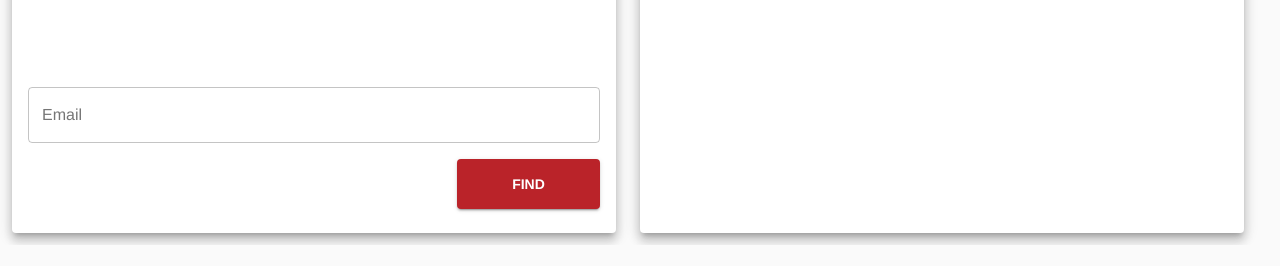
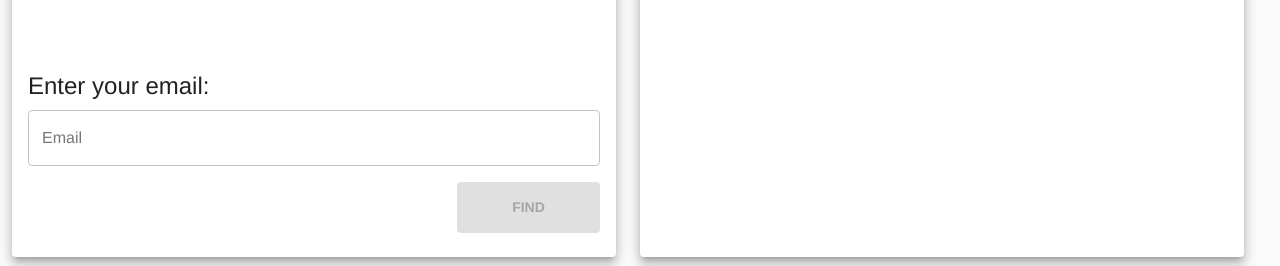
Before and after one commit to gercordero/dwarf-test, a React (Create React App) app: page / in a window 1280 px wide. Shown: the part 581-847 px from the top of the page. Before the commit the page ends 826 px from the top, so only its background shows below. Built offline with nearby package versions, Linux system fonts and the light colour scheme.

Commit message:
Done with FindOrderAction

```diff
--- a/src/Pages/OrderPage/ContentGrid/FormSection/EmailField/EmailField.jsx
+++ b/src/Components/EmailField/EmailField.jsx
@@ -1,12 +1,12 @@
 import React, { useState } from "react";
 // Validation
-import validateEmail from "../../../../../validation/validateEmail";
+import validateEmail from "../../validation/validateEmail";
 // Material UI
 import Typography from "@material-ui/core/Typography";
 import TextField from "@material-ui/core/TextField";
 import FormHelperText from "@material-ui/core/FormHelperText";
 
-const EmailField = ({ setFormError, onEmailChange }) => {
+const EmailField = ({ setFormError, onEmailChange, headingStyle = {} }) => {
   // Error state
   const [error, setError] = useState("");
 
@@ -41,7 +41,7 @@ const EmailField = ({ setFormError, onEmailChange }) => {
   };
   return (
     <>
-      <Typography variant="h5" gutterBottom style={{ marginTop: "3rem" }}>
+      <Typography variant="h5" gutterBottom style={headingStyle}>
         Enter your email:
       </Typography>
       <TextField
--- a/src/Components/index.js
+++ b/src/Components/index.js
@@ -8,3 +8,4 @@ export { default as ContinueMessage } from "./ContinueMessage/ContinueMessage";
 export { default as Ingridients } from "./Ingridients/Ingridients";
 export { default as DrinksList } from "./DrinksList/DrinksList";
 export { default as ReceiptCard } from "./ReceiptCard/ReceiptCard";
+export { default as EmailField } from "./EmailField/EmailField";
--- a/src/Pages/HomePage/ContentGrid/FindOrderSection/FindOrderSection.jsx
+++ b/src/Pages/HomePage/ContentGrid/FindOrderSection/FindOrderSection.jsx
@@ -1,9 +1,16 @@
-import React from "react";
+import React, { useState } from "react";
+// React router
+import { useHistory } from "react-router-dom";
+// Redux
+import { useDispatch } from "react-redux";
+// Redux actions
+import { findOrderAction } from "../../../../actions/order-actions";
+// Components
+import { EmailField } from "../../../../Components";
 // Material UI
 import Grid from "@material-ui/core/Grid";
 import CardContent from "@material-ui/core/CardContent";
 import Typography from "@material-ui/core/Typography";
-import TextField from "@material-ui/core/TextField";
 // Styled components
 import {
   StyledCard,
@@ -12,18 +19,60 @@ import {
 } from "./styles/FindOrderSection";
 
 const FindOrderSection = () => {
+  // Redux state
+  const dispatch = useDispatch();
+
+  // FindOrderSection state
+  const [formEmail, setFormEmail] = useState("");
+  const [formError, setFormError] = useState(true);
+
+  // Use history
+  let history = useHistory();
+
+  // Submit handler
+  const submitHandler = (event) => {
+    // Prevent page reload
+    event.preventDefault();
+
+    // if no error dispatch find order
+    if (!formError) {
+      dispatch(findOrderAction(formEmail));
+      history.push("/pick-dish");
+    }
+  };
+
+  // On change email handler
+  const onEmailChange = (email) => {
+    setFormEmail(email);
+  };
+
+  // An easy way to pass props to child component
+  const propsForEmailField = {
+    onEmailChange,
+    setFormError,
+  };
+
   return (
     <Grid item xs={12} sm={12} md={6}>
       <StyledCard raised>
+        {/* Heading */}
         <CardContent>
           <Typography variant="h4" component="h2">
             Find Your Order
           </Typography>
         </CardContent>
+        {/* Form */}
         <CardContent>
-          <StyledForm onSubmit={(e) => e.preventDefault()}>
-            <TextField variant="outlined" typ="email" label="Email" />
-            <StyledButton type="submit" color="primary" variant="contained">
+          <StyledForm onSubmit={submitHandler}>
+            {/* Email Field */}
+            <EmailField {...propsForEmailField} />
+            {/* Submit Button */}
+            <StyledButton
+              type="submit"
+              color="primary"
+              variant="contained"
+              disabled={formError}
+            >
               Find
             </StyledButton>
           </StyledForm>
--- a/src/Pages/HomePage/ContentGrid/FindOrderSection/styles/FindOrderSection.js
+++ b/src/Pages/HomePage/ContentGrid/FindOrderSection/styles/FindOrderSection.js
@@ -9,7 +9,7 @@ export const StyledCard = styled(Card)`
 `;
 
 export const StyledForm = styled.form`
-  margin-top: 10%;
+  margin-top: 7%;
   display: flex;
   flex-direction: column;
 `;
--- a/src/Pages/OrderPage/ContentGrid/FormSection/FormSection.jsx
+++ b/src/Pages/OrderPage/ContentGrid/FormSection/FormSection.jsx
@@ -10,7 +10,7 @@ import {
 } from "../../../../actions/order-actions";
 // Components
 import SelectPeople from "./SelectPeople/SelectPeople";
-import EmailField from "./EmailField/EmailField";
+import { EmailField } from "../../../../Components";
 // Material UI
 import Typography from "@material-ui/core/Typography";
 // Styled Components
@@ -64,6 +64,7 @@ const FormSection = () => {
   const propsForEmailField = {
     onEmailChange,
     setFormError,
+    headingStyle: { marginTop: "3rem" },
   };
 
   return (
--- a/src/actions/order-actions/addToOrdersAction.js
+++ b/src/actions/order-actions/addToOrdersAction.js
@@ -12,25 +12,26 @@ const addDrinksToStoreAction = (paramOrder, paramDish, paramDrinks) => (
     ordersStore: { orders },
   } = getState();
 
-  //
+  // We create a new object with everything inside paramOrder, paramDish and paramDrinks,
+  // so we are sure that we are not mutating any object from outside this function.
+  const newOrder = {
+    id: nanoid(),
+    ...paramOrder,
+    dish: paramDish,
+    drinks: paramDrinks,
+  };
+
+  // Look for the matching order in orders array
+  const existOrder = orders.find((order) => order.email === paramOrder.email);
+
   let updatedOrders = [];
-  // If paramOrder has an id means that the order exists from before, so we need to check for that.
-  if (paramOrder.id) {
-    // Look for the matching order in orders array
-    const existOrder = orders.find((order) => order.id === paramOrder.id);
+
+  if (existOrder) {
     // We map through the orders and replace the existing one
     updatedOrders = orders.map((order) =>
-      order.id === existOrder.id ? existOrder : order
+      order.id === existOrder.id ? newOrder : order
     );
   } else {
-    // We create a new object with everything inside paramOrder, paramDish and paramDrinks,
-    // so we are sure that we are not mutating any object from outside this function.
-    const newOrder = {
-      id: nanoid(),
-      ...paramOrder,
-      dish: paramDish,
-      drinks: paramDrinks,
-    };
     // We put orders and the new order together
     updatedOrders = [...orders, newOrder];
   }
--- /dev/null
+++ b/src/actions/order-actions/findOrderAction.js
@@ -0,0 +1,40 @@
+// Redux state
+import { DISH_GET_SUCCESS } from "../../constants/dish-constants";
+import { DRINKS_STORE_ADD } from "../../constants/drinks-constants";
+import { ORDER_ADD } from "../../constants/order-constants";
+// Redux actions
+import { resetAction } from "../";
+
+const findOrderAction = (email) => (dispatch, getState) => {
+  // Get actual orders array stored in redux state
+  const {
+    ordersStore: { orders },
+  } = getState();
+
+  // Look for the matching order email in orders array
+  const matchingOrder = orders.find((order) => order.email === email);
+
+  if (matchingOrder) {
+    const { dish, drinks, date, email, peopleAmount } = matchingOrder;
+    const newOrder = { date, email, peopleAmount };
+
+    // Reset redux state so is clean for replacing everything with found order.
+    dispatch(resetAction());
+
+    // Update dish
+    localStorage.setItem("dish", JSON.stringify(dish));
+    dispatch({ type: DISH_GET_SUCCESS, payload: dish });
+
+    // Update drinks
+    localStorage.setItem("drinks", JSON.stringify(drinks));
+    dispatch({ type: DRINKS_STORE_ADD, payload: drinks });
+
+    // Update order
+    localStorage.setItem("order", JSON.stringify(newOrder));
+    dispatch({ type: ORDER_ADD, payload: newOrder });
+  } else {
+    window.alert("No order found.");
+  }
+};
+
+export default findOrderAction;
--- a/src/actions/order-actions/index.js
+++ b/src/actions/order-actions/index.js
@@ -3,3 +3,4 @@ export { default as setOrderPeopleAmountAction } from "./setOrderPeopleAmountAct
 export { default as setOrderEmailAction } from "./setOrderEmailAction";
 export { default as resetOrderAction } from "./resetOrderAction";
 export { default as addToOrdersAction } from "./addToOrdersAction";
+export { default as findOrderAction } from "./findOrderAction";
--- a/src/constants/order-constants.js
+++ b/src/constants/order-constants.js
@@ -1,3 +1,6 @@
+// Add order object directly
+export const ORDER_ADD = "ORDER_ADD";
+
 // Set order date
 export const ORDER_DATE_SET = "ORDER_DATE_SET";
 
--- a/src/reducers/order-reducers/orderReducer.js
+++ b/src/reducers/order-reducers/orderReducer.js
@@ -1,4 +1,5 @@
 import {
+  ORDER_ADD,
   ORDER_DATE_SET,
   ORDER_EMAIL_SET,
   ORDER_PEOPLE_AMOUNT_SET,
@@ -10,6 +11,9 @@ const orderReducer = (
   action
 ) => {
   switch (action.type) {
+    case ORDER_ADD:
+      return { ...action.payload };
+
     case ORDER_DATE_SET:
       return { ...state, date: action.payload };
 
```
Also changed, not shown: 1 other file (tests, documents, lock files or other folders).
